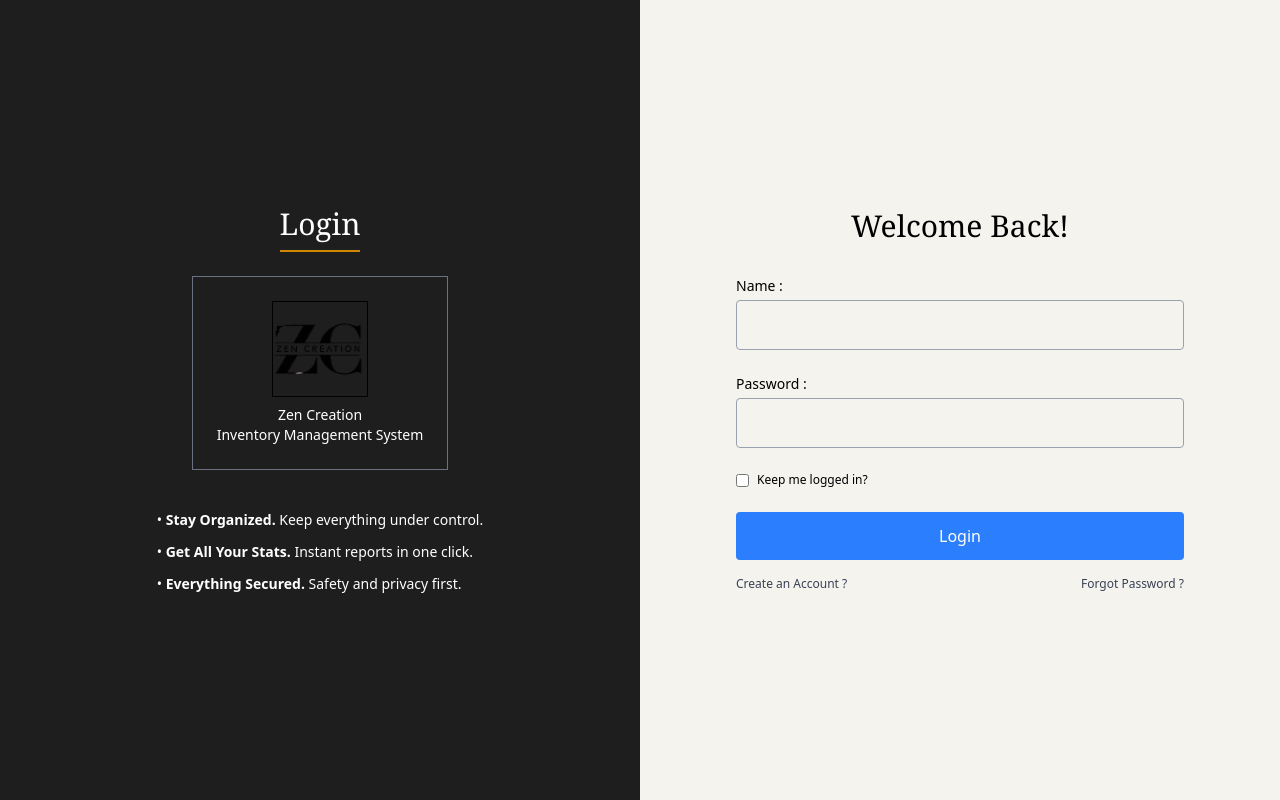
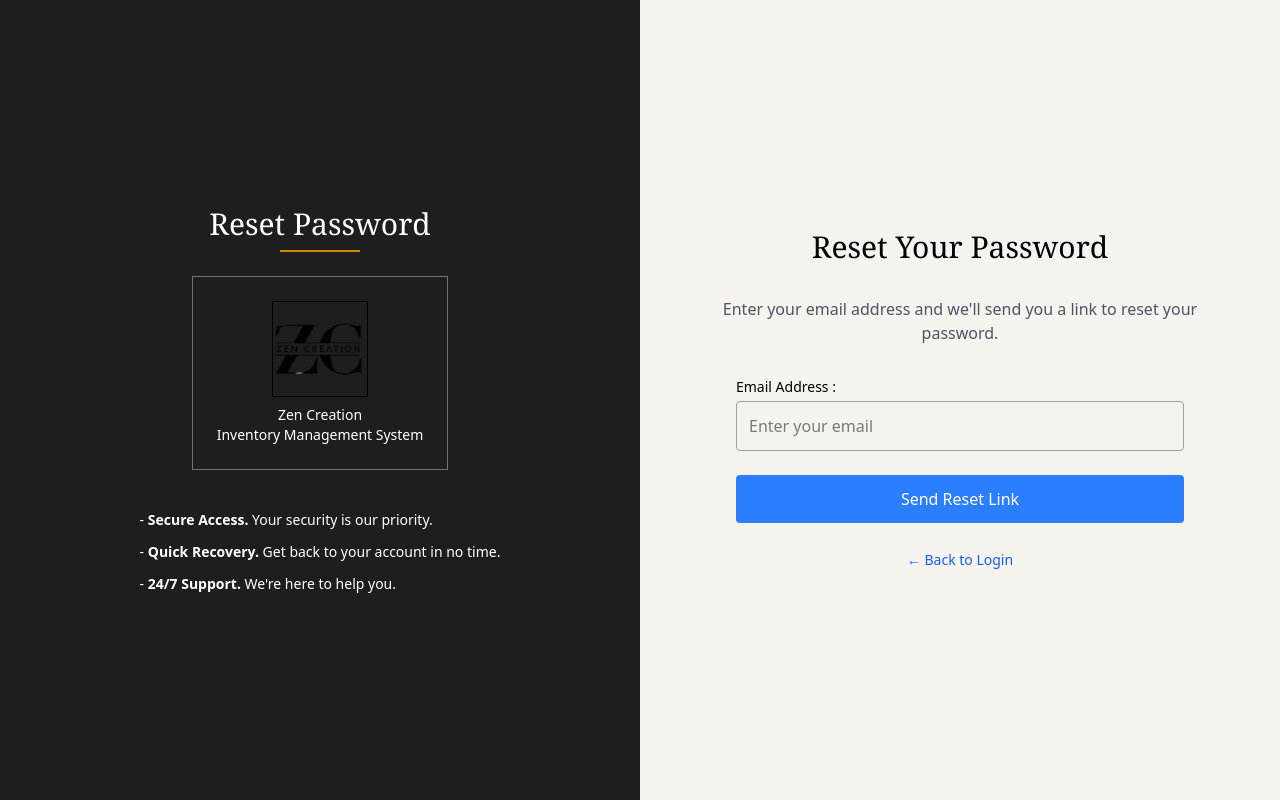
Before and after one commit to bornFire12/zen_creation_inventory, a React (Vite) app in the folder zen-creation/: page /forgot-password in a window 1280 px wide. Before the commit this address led to /login. Built offline with nearby package versions, Linux system fonts and the light colour scheme.

Commit message:
feat: add Forgot Password page with matching login design

```diff
--- a/zen-creation/src/App.jsx
+++ b/zen-creation/src/App.jsx
@@ -25,6 +25,7 @@ import ProtectedRoute from "./components/ProtectedRoute";
 import AddTeam from "./pages/Dashboard/AddTeam";
 import Help from "./pages/help/help";
 import RouteTracker from "./context/RouteTracker";
+import ForgotPassword from "./pages/auth/ForgotPassword";
 
 import NotificationSetting from "./pages/Settings/NotificationSetting";
 
@@ -63,6 +64,7 @@ const AppRoutes = () => {
       <Route path="/settings/notification" element={<NotificationSetting />} />
       <Route path="/AddTeam" element={<AddTeam />} />
       <Route path="/help" element={<Help />} />
+      <Route path="/forgot-password" element={<ForgotPassword />} />
       <Route
         element={
           <ProtectedRoute>
--- /dev/null
+++ b/zen-creation/src/pages/auth/ForgotPassword.jsx
@@ -0,0 +1,134 @@
+import { useState } from "react";
+import { Link, useNavigate } from "react-router-dom";
+
+const ForgotPassword = () => {
+  const navigate = useNavigate();
+  const [email, setEmail] = useState("");
+  const [message, setMessage] = useState("");
+  const [isSubmitting, setIsSubmitting] = useState(false);
+  const [errors, setErrors] = useState({});
+
+  const handleChange = (e) => {
+    const { value } = e.target;
+    setEmail(value);
+
+    if (errors.email) {
+      setErrors((prev) => ({ ...prev, email: "" }));
+    }
+  };
+
+  const validateForm = () => {
+    const newErrors = {};
+
+    if (!email.trim()) {
+      newErrors.email = "Email is required";
+    } else if (!/^[^\s@]+@[^\s@]+\.[^\s@]+$/.test(email)) {
+      newErrors.email = "Please enter a valid email address";
+    }
+
+    setErrors(newErrors);
+    return Object.keys(newErrors).length === 0;
+  };
+
+  const handleSubmit = (e) => {
+    e.preventDefault();
+
+    if (validateForm()) {
+      setIsSubmitting(true);
+      setMessage("");
+
+      setTimeout(() => {
+        console.log("Password reset requested for:", email);
+        setMessage(
+          "If an account exists with this email, you will receive a password reset link.",
+        );
+        setIsSubmitting(false);
+      }, 1000);
+    }
+  };
+
+  return (
+    <div className="min-h-screen flex flex-col md:flex-row">
+      <div className="w-full md:w-1/2 bg-[#1E1E1E] flex flex-col items-center justify-center px-6 md:px-10 py-10">
+        <h1 className="text-white text-3xl font-serif mb-2">Reset Password</h1>
+        <div className="w-20 border-b-2 border-yellow-600 mb-6"></div>
+
+        <div className="border border-gray-500 p-6 mb-6 text-center">
+          <img src="/logo.png" alt="logo" className="w-24 mx-auto" />
+          <p className="text-white mt-2 text-sm">
+            Zen Creation <br /> Inventory Management System
+          </p>
+        </div>
+
+        <div className="space-y-3 text-white text-sm mt-4 text-center md:text-left">
+          <p>
+            - <b>Secure Access.</b> Your security is our priority.
+          </p>
+          <p>
+            - <b>Quick Recovery.</b> Get back to your account in no time.
+          </p>
+          <p>
+            - <b>24/7 Support.</b> We're here to help you.
+          </p>
+        </div>
+      </div>
+
+      <div className="w-full md:w-1/2 bg-[#F5F3EE] flex flex-col items-center justify-center px-6 md:px-20 py-10">
+        <h1 className="text-3xl font-serif mb-8 text-center">
+          Reset Your Password
+        </h1>
+        <p className="text-gray-600 text-center mb-8">
+          Enter your email address and we'll send you a link to reset your
+          password.
+        </p>
+
+        {message && (
+          <div className="bg-green-100 border-l-4 border-green-500 text-green-700 p-3 mb-6 w-full max-w-md">
+            <p className="text-sm">{message}</p>
+          </div>
+        )}
+
+        <form onSubmit={handleSubmit} className="w-full max-w-md space-y-6">
+          {/* Email Input */}
+          <div>
+            <label className="block text-sm mb-1">Email Address :</label>
+            <input
+              className={`w-full p-3 border rounded ${
+                errors.email ? "border-red-500" : "border-gray-400"
+              } focus:ring-2 focus:ring-blue-500 focus:border-transparent`}
+              type="email"
+              name="email"
+              value={email}
+              onChange={handleChange}
+              disabled={isSubmitting}
+              placeholder="Enter your email"
+            />
+            {errors.email && (
+              <p className="text-red-500 text-xs mt-1">{errors.email}</p>
+            )}
+          </div>
+
+          <button
+            type="submit"
+            disabled={isSubmitting}
+            className={`w-full p-3 rounded text-white transition-colors ${
+              isSubmitting
+                ? "bg-blue-400 cursor-not-allowed"
+                : "bg-blue-500 hover:bg-blue-600"
+            }`}
+          >
+            {isSubmitting ? "Sending..." : "Send Reset Link"}
+          </button>
+        </form>
+
+        <div className="text-center mt-6">
+          <Link to="/login" className="text-blue-600 hover:underline text-sm">
+            ← Back to Login
+          </Link>
+        </div>
+      </div>
+    </div>
+  );
+};
+
+export default ForgotPassword;
--- a/zen-creation/src/pages/auth/LoginPage.jsx
+++ b/zen-creation/src/pages/auth/LoginPage.jsx
@@ -1,6 +1,7 @@
 import { useState, useEffect } from "react";
 import { useNavigate } from "react-router-dom";
 import { useAuth } from "../../context/AuthContext";
+import { Link } from "react-router-dom";
 
 const LoginPage = () => {
   const navigate = useNavigate();
@@ -182,7 +183,7 @@ const LoginPage = () => {
           </button>
 
           <button className="text-gray-700 hover:underline">
-            Forgot Password ?
+            <Link to="/forgot-password">Forgot Password ?</Link>
           </button>
         </div>
       </div>
```
